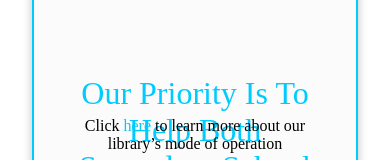
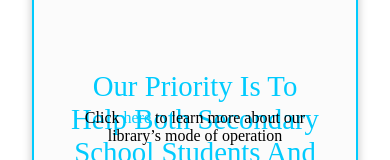
Before and after one commit to DTEQ46/E-Library, a Next.js app: page / in a window 390 px wide. Shown: the part 1110-1270 px from the top of the page. Built offline with nearby package versions, Linux system fonts and the light colour scheme; no server answers; some icons are missing.

Commit message:
Yet another

```diff
--- a/styles/Purpose.module.css
+++ b/styles/Purpose.module.css
@@ -55,10 +55,10 @@
 
 @media (max-width: 720px) {
   .container {
-    height: 480px;
+    height: 470px;
   }
   .p1 {
-    font-size: 2rem;
+    font-size: 1.8rem;
   }
   .p2 {
     font-size: 1rem;
```
